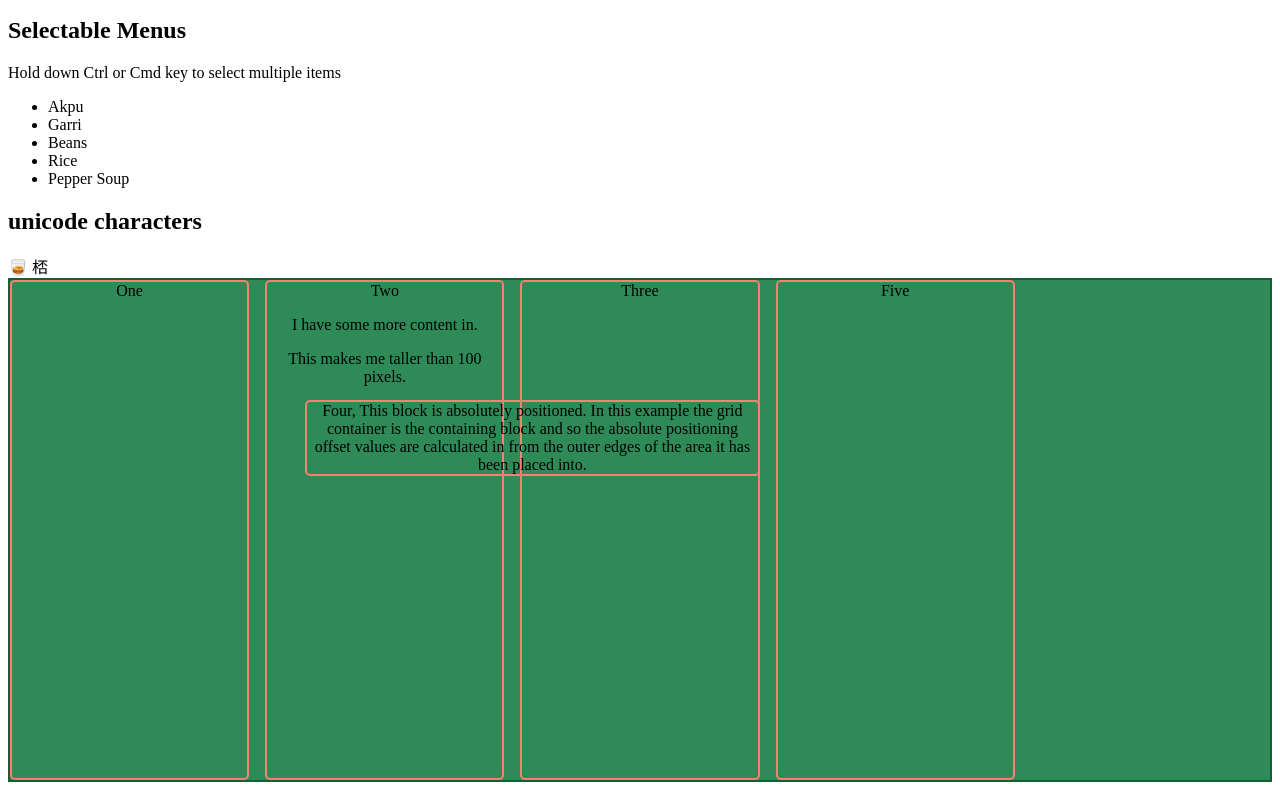
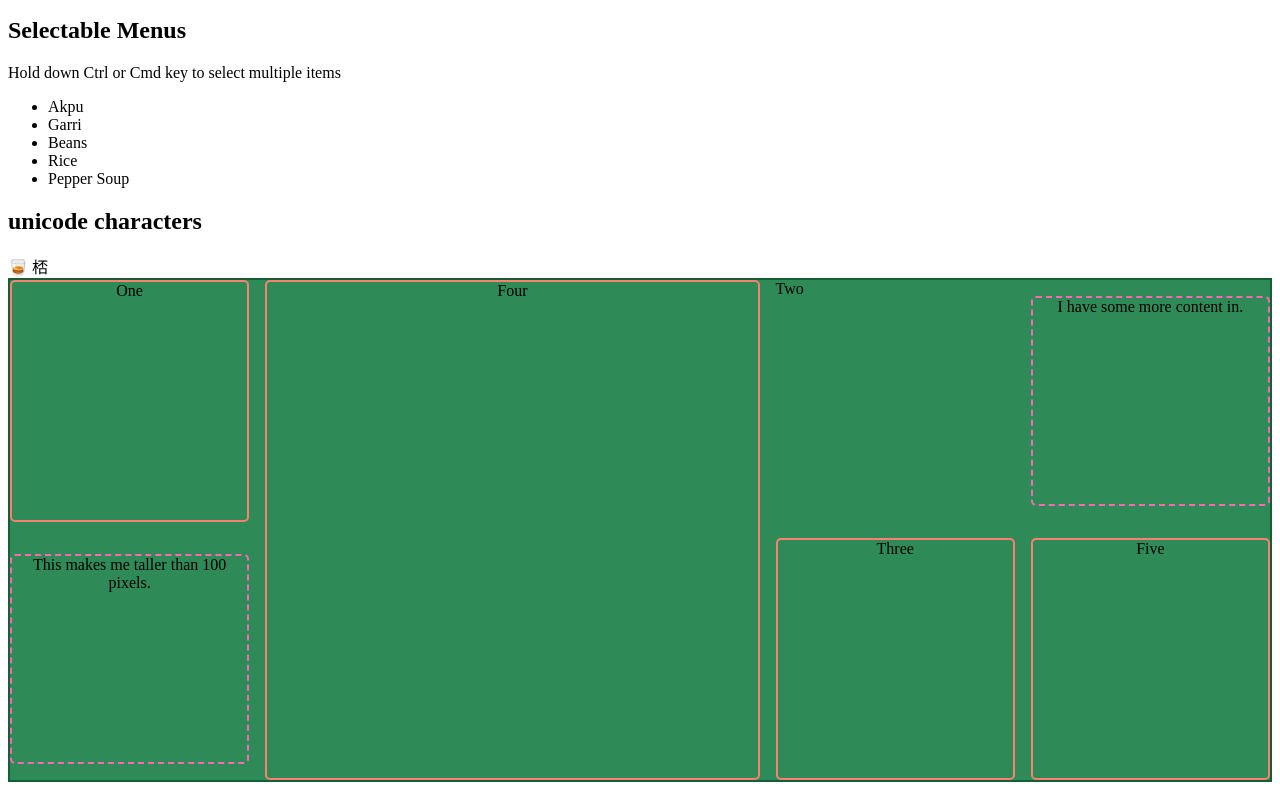
Before and after one commit to tony-eneh/mws-practice, a website: page index.html in a window 1280 px wide. Shown: the part 634-1424 px from the top of the page. Drawn offline with Linux system fonts and the light colour scheme.

Commit message:
Scatter contents of a single grid element Use "display: contents" property to reflow contents of grid item as though they are grid items themselves

```diff
--- a/index.html
+++ b/index.html
@@ -79,7 +79,7 @@
             <p>This makes me taller than 100 pixels.</p>
         </div>
         <div>Three</div>
-        <div>Four, This block is absolutely positioned. In this example the grid container is the containing block and so the absolute positioning offset values are calculated in from the outer edges of the area it has been placed into. </div>
+        <div>Four</div>
         <div>Five</div>
     </section>
     <script src="index.js"></script>
--- a/styles/main.css
+++ b/styles/main.css
@@ -117,9 +117,18 @@
     grid-column-end: 4;
     grid-row-start: 1;
     grid-row-end: 3;
-    position: absolute;
+    /* position: absolute;
     top: 120px;
-    left: 40px;
+    left: 40px; */
     /*make the div span the whole space assigned to it*/
     /* width: 100%; */
 }
+
+#grid p {
+    border: 2px dashed hotpink;
+    border-radius: 5px;
+}
+
+#grid> :nth-of-type(2) {
+    display: contents;
+}
```
